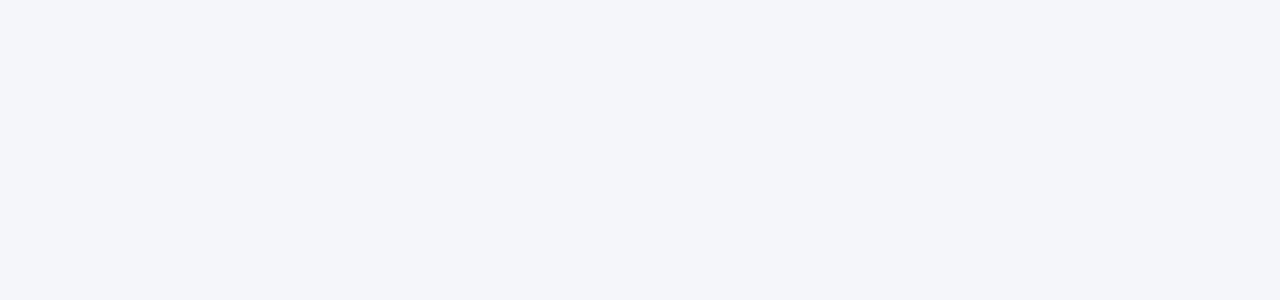
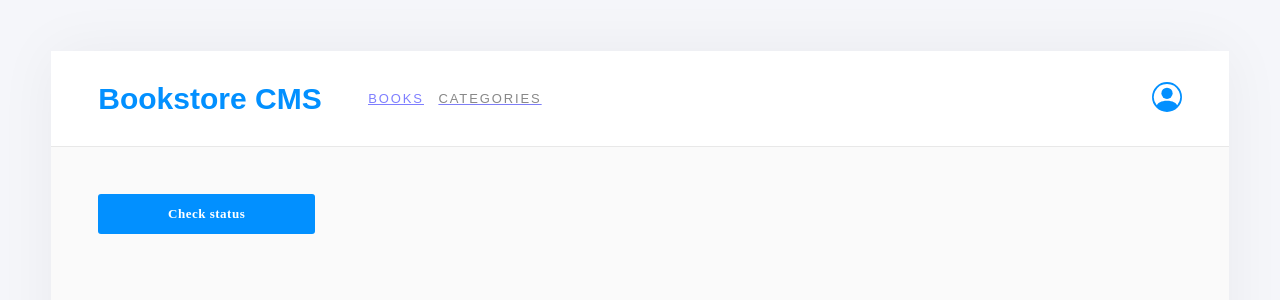
Before and after one commit to hopeforkoami/bookstore, a React (Create React App) app: page /category in a window 1280 px wide. Before the commit this address had no page. Shown: the top 300 px of the page. Built offline with nearby package versions, Linux system fonts and the light colour scheme.

Commit message:
Add Category

```diff
--- a/src/App.css
+++ b/src/App.css
@@ -24,6 +24,7 @@ header {
 
 .together_Header_elmts {
   display: flex;
+  align-items: center;
 }
 
 .project_title {
@@ -278,3 +279,17 @@ header {
   font-weight: 700;
   font-family: "Roboto Slab", serif;
 }
+
+.category_button {
+  cursor: pointer;
+  width: 20%;
+  padding: 12px;
+  border-radius: 3px;
+  background-color: #0290ff;
+  border: none;
+  letter-spacing: 0.5px;
+  color: #fff;
+  font-size: 0.813rem;
+  font-weight: 700;
+  font-family: "Roboto Slab", serif;
+}
--- a/src/App.js
+++ b/src/App.js
@@ -5,6 +5,7 @@ import {
 } from 'react-router-dom';
 import './App.css';
 import BookPage from './pages/BookPage';
+import CategoryPage from './pages/CategoryPage';
 
 const App = () => (
   <Router>
@@ -14,8 +15,8 @@ const App = () => (
         element={<BookPage />}
       />
       <Route
-        path="/authors"
-        element={<BookPage />}
+        path="/category"
+        element={<CategoryPage />}
       />
     </Routes>
   </Router>
--- a/src/Components/AddBook.js
+++ b/src/Components/AddBook.js
@@ -5,11 +5,7 @@ const AddBook = () => (
     <h2 className="form_title">ADD NEW BOOK</h2>
     <form className="form">
       <input className="add_input input" type="te" name="bookTitle" placeholder="Book Title" />
-      <select className="input category_input">
-        <option value="Action">Action</option>
-        <option value="Fiction">Science Fiction</option>
-        <option value="Economy">Economy</option>
-      </select>
+      <input className="add_input input" type="te" name="author" placeholder="Author" />
       <button className="add_button" type="submit">ADD BOOK</button>
     </form>
   </div>
--- a/src/Components/Header.js
+++ b/src/Components/Header.js
@@ -12,7 +12,7 @@ const Header = () => (
       <nav>
         <ul className="menu">
           <Link to="/"><li className="menu_element start_menu_element selected_menu_element">BOOKS</li></Link>
-          <Link to="/"><li className="menu_element">CATEGORIES</li></Link>
+          <Link to="/category"><li className="menu_element">CATEGORIES</li></Link>
         </ul>
       </nav>
     </div>
--- /dev/null
+++ b/src/pages/CategoryPage.js
@@ -0,0 +1,14 @@
+import React from 'react';
+import Header from '../Components/Header';
+
+const CategoryPage = () => (
+  <div className="container">
+    <Header />
+    <section className="section">
+      <button className="category_button" type="button">Check status</button>
+    </section>
+
+  </div>
+);
+
+export default CategoryPage;
```
